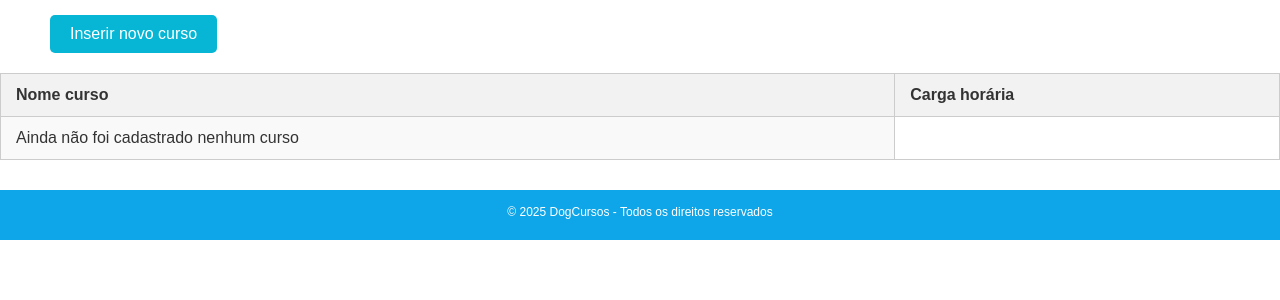
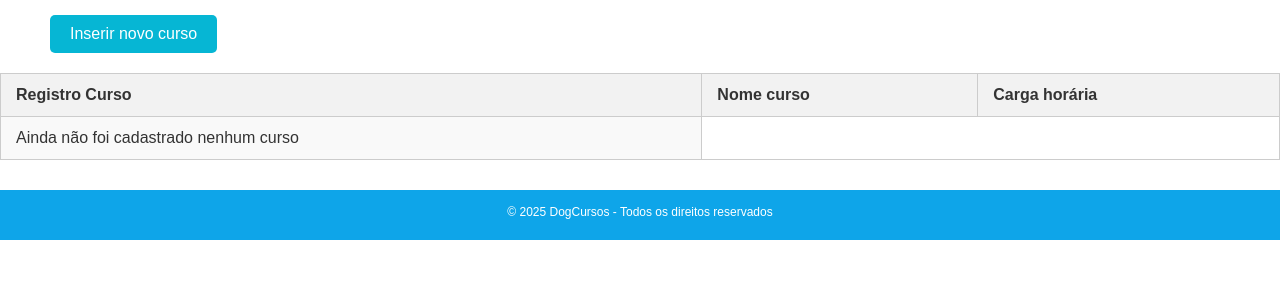
Before and after one commit to ProjetoWeb-Serv/Projeto, a PHP site: page /cursos in a window 1280 px wide. Shown: the part 120-420 px from the top of the page. Run offline with PHP 8.4, Linux system fonts and the light colour scheme.

Commit message:
feat: add new model, and refact/stylizing code

```diff
--- a/controllers/cursos.controller.php
+++ b/controllers/cursos.controller.php
@@ -8,18 +8,23 @@
         $acao = 'inserir_curso';
     }else if($acao == 'gravar'){
 
-        $nome_curso = $_POST['nome_curso'];
-        $carga_horaria = $_POST['carga_horaria'];
+        if($_SERVER['REQUEST_METHOD'] === 'POST'){
+            require_once('models/Curso.php');
 
-        if($_SERVER['REQUEST_METHOD'] === 'POST'){
+            if(!isset($_SESSION['curso_id'])){
+                $_SESSION['curso_id'] = 1;
+            }
 
-            if(!empty($nome_curso) && !empty($carga_horaria)){
-                $_SESSION['cursos'][] = [
-                    'nome_curso' => $nome_curso,
-                    'carga_horaria' => $carga_horaria
-                ];
-            }
+            $Curso = new Curso();
+            $Curso->__set('nome_curso', $_POST['nome_curso']);
+            $Curso->__set('carga_horaria', $_POST['carga_horaria']);
+            $Curso->__set('id', $_SESSION['curso_id']);
+            if($Curso->__get('nome_curso') != '' && $Curso->__get('carga_horaria') != 0){
+                   $_SESSION['cursos'][] = $Curso;
+               }
+           $_SESSION['curso_id']++;
         }
+
 
         header('Location: /cursos');
     }
--- /dev/null
+++ b/models/Curso.php
@@ -0,0 +1,21 @@
+<?php
+
+    Class Curso{
+
+        private $id;
+        private $nome_curso;
+        private $carga_horaria;
+
+        public function __construct() {
+            $this->nome_curso = "";
+            $this->carga_horaria = 0;
+        }
+
+        public function __set($atributo, $valor){
+            $this->$atributo = $valor;
+        }
+
+        public function __get($atributo){
+            return $this->$atributo;
+        }
+    }
--- a/views/alunos.view.php
+++ b/views/alunos.view.php
@@ -5,7 +5,7 @@
 </div>
 <table style="border: 1px solid #ccc; width: 100%">
     <tr>
-        <th>Id do Aluno</th>
+        <th>Registro Aluno</th>
         <th>Nome aluno</th>
         <th>Data Nascimento</th>
     </tr>
--- a/views/cursos.view.php
+++ b/views/cursos.view.php
@@ -5,15 +5,18 @@
 </div>
 <table style="border: 1px solid #ccc; width: 100%">
     <tr>
+        <th>Registro Curso</th>
         <th>Nome curso</th>
         <th>Carga horária</th>
     </tr>
 
     <?php
+        require_once('models/Curso.php');
         if(isset($_SESSION['cursos'])){
             foreach($_SESSION['cursos'] as $curso){
-                echo '<tr><td>'.$curso['nome_curso'].'</td>';
-                echo '<td>'.$curso['carga_horaria'].'</td></tr>';
+                echo '<tr><td>'.$curso->id.'</td>';
+                echo '<td>'.$curso->nome_curso.'</td>';
+                echo '<td>'.$curso->carga_horaria.'</td></tr>';
             }
         }else{
             echo '<tr><td>Ainda não foi cadastrado nenhum curso</td></tr>';
```
